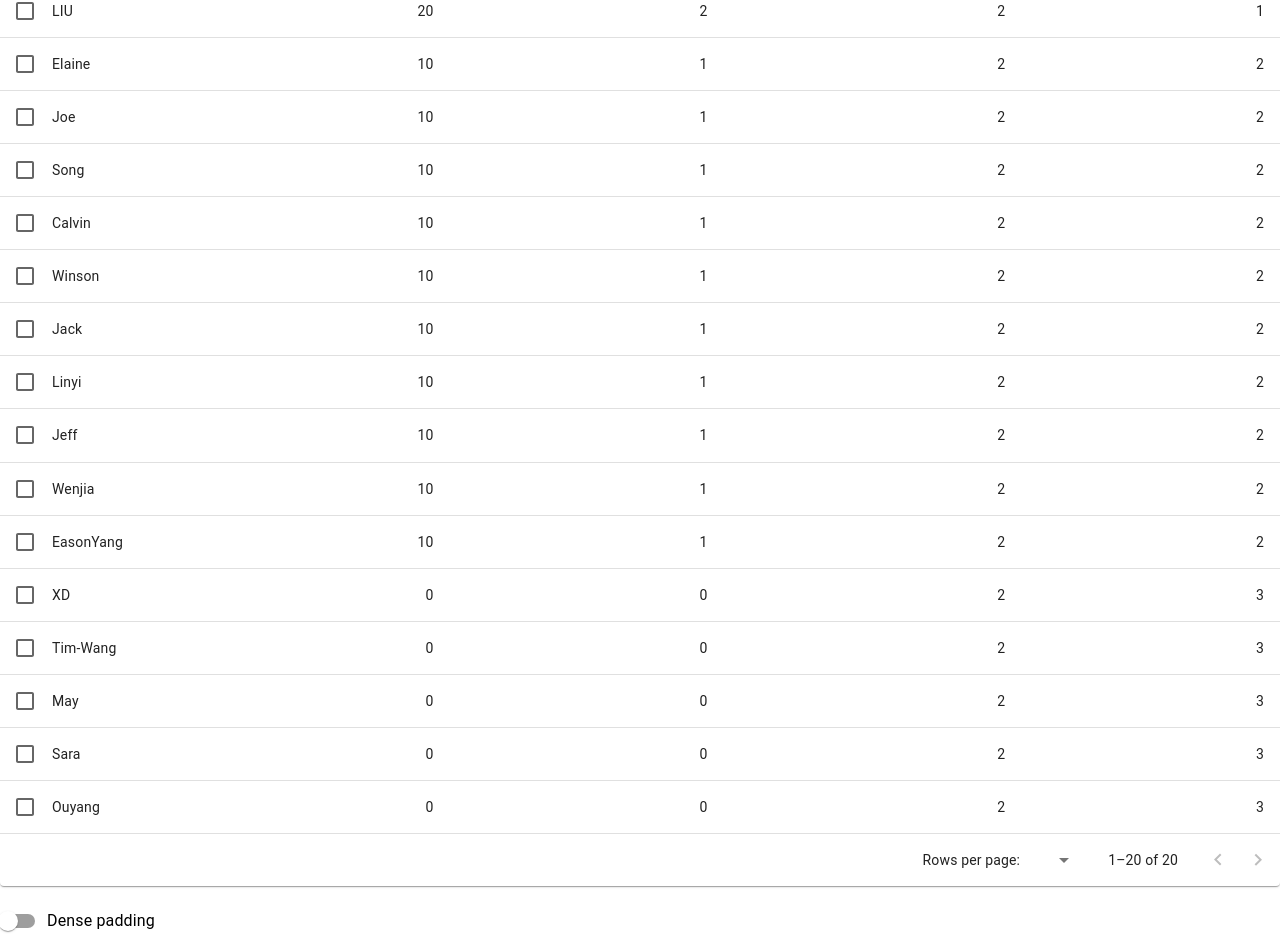
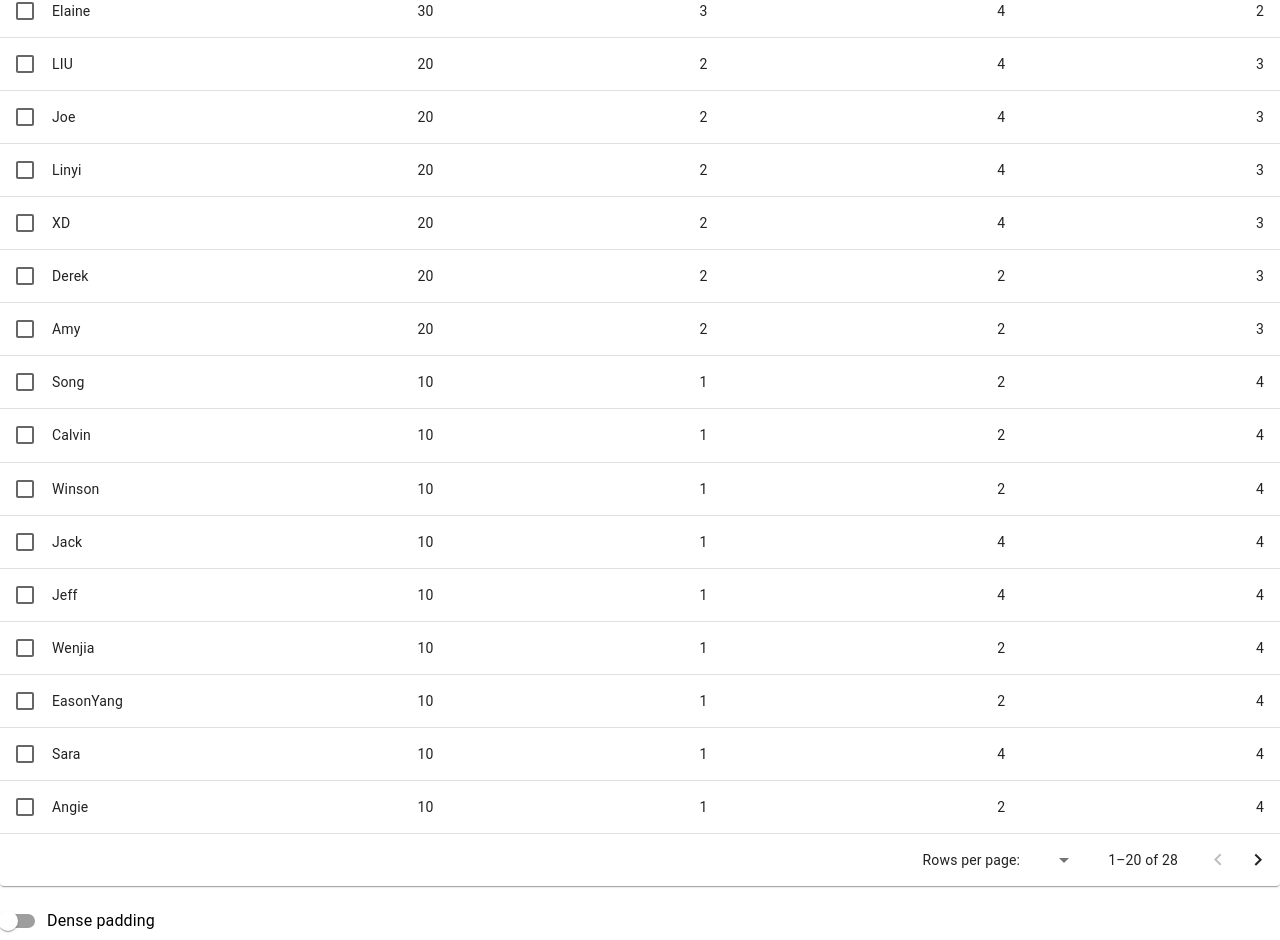
Before and after one commit to ElaineLovesAvocado/iplay-badminton, a React (Create React App) app: page /ranking in a window 1280 px wide. Shown: the part 454-1394 px from the top of the page. Built offline with nearby package versions, Linux system fonts and the light colour scheme.

Commit message:
March 13 score update

```diff
--- a/src/pages/ranking.js
+++ b/src/pages/ranking.js
@@ -33,28 +33,36 @@ function createData(id, name, totalScore, OverallWins, GamesPlayed, DenseRank) {
   };
 }
 
+// Total Score, Overall Wins, Game Played,Rank
 const rows = [
-createData(0, 'Eldon',	'20',	'2',	'2',	'1'),
-createData(1, 'Sin', 	'20',	'2',	'2',	'1'),
-createData(2, 'Jin', 	'20',	'2',	'2',	'1'),
-createData(3, 'Yifan', 	'20',	'2',	'2',	'1'),
-createData(4, 'LIU', 	'20',	'2',	'2',	'1'),
-createData(5, 'Elaine', 	'10',	'1',	'2',	'2'),
-createData(6, 'Joe', 	'10',	'1',	'2',	'2'),
-createData(7, 'Song', 	'10',	'1',	'2',	'2'),
-createData(8, 'Calvin', 	'10',	'1',	'2',	'2'),
-createData(9, 'Winson',	'10',	'1',	'2',	'2'),
-createData(10,'Jack', 	'10',	'1',	'2',	'2'),
-createData(11,'Linyi', 	'10',	'1',	'2',	'2'),
-createData(12,'Jeff', 	'10',	'1',	'2',	'2'),
-createData(13,'Wenjia', 	'10',	'1',	'2',	'2'),
-createData(14,'EasonYang',  '10',	'1',	'2',	'2'),
-createData(15,'XD', 	'0',	'0',	'2',	'3'),
-createData(16,'Tim-Wang', 	'0',	'0',	'2',	'3'),
-createData(17,'May',	'0',	'0',	'2',	'3'),
-createData(18,'Sara', 	'0',	'0',	'2',	'3'),
-createData(19,'Ouyang',	'0',	'0',	'2',	'3'),
-
+  createData(0, 'Jin', 	'40',	'4',	'4',	'1'),
+  createData(1, 'Yifan', 	'40',	'4',	'4',	'1'),
+  createData(2, 'Eldon',	'30',	'3',	'4',	'2'),
+  createData(3, 'Sin', 	'30',	'3',	'4',	'2'),
+  createData(4, 'Elaine', 	'30',	'3',	'4',	'2'),
+  createData(5, 'LIU', 	'20',	'2',	'4',	'3'),
+  createData(6, 'Joe', 	'20',	'2',	'4',	'3'),
+  createData(7, 'Linyi', 	'20',	'2',	'4',	'3'),
+  createData(8, 'XD', 	'20',	'2',	'4',	'3'),
+  createData(9, 'Derek',	'20',	'2',	'2',	'3'),
+  createData(10, 'Amy',	'20',	'2',	'2',	'3'),
+  createData(11, 'Song', 	'10',	'1',	'2',	'4'),
+  createData(12,'Calvin', 	'10',	'1',	'2',	'4'),
+  createData(13, 'Winson',	'10',	'1',	'2',	'4'),
+  createData(14, 'Jack', 	'10',	'1',	'4',	'4'),
+  createData(15, 'Jeff', 	'10',	'1',	'4',	'4'),
+  createData(16, 'Wenjia', 	'10',	'1',	'2',	'4'),
+  createData(17, 'EasonYang', 	'10',	'1',	'2',	'4'),
+  createData(18, 'Sara', 	'10',	'1',	'4',	'4'),
+  createData(19, 'Angie',	'10',	'1',	'2',	'4'),
+  createData(20, 'Lei',	'10',	'1',	'2',	'4'),
+  createData(21, 'Jeff🐸',	'10',	'1',	'2',	'4'),
+  createData(22, 'TimWang', 	'0',	'0',	'2',	'5'),
+  createData(23, 'May',	'0',	'0',	'2',	'5'),
+  createData(24, 'Ouyang',	'0',	'0',	'2',	'5'),
+  createData(25, 'Francislee',	'0',	'0',	'2',	'5'),
+  createData(26, 'Ricky',	'0',	'0',	'2',	'5'),
+  createData(27, 'Erica',	'0',	'0',	'2',	'5'),
 ];
 
 function descendingComparator(a, b, orderBy) {
```
Also changed, not shown: 7 other files (tests, documents, lock files or other folders).
